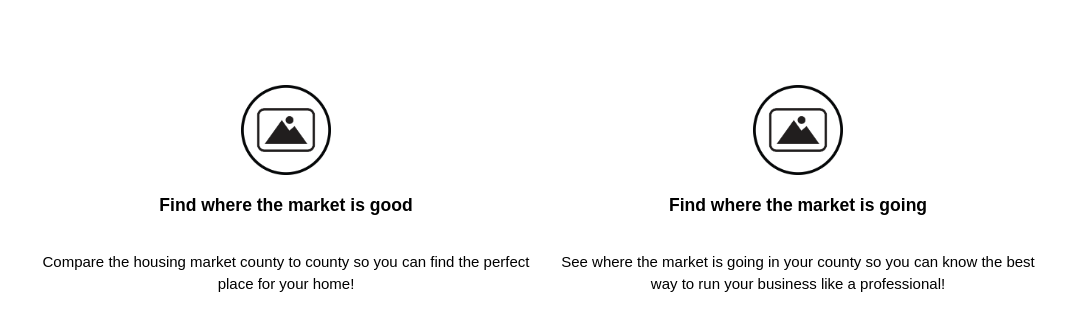
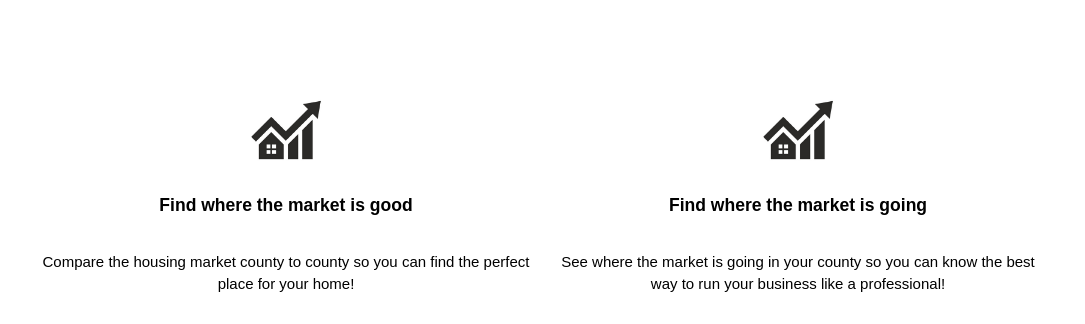
Before and after one commit to williamGarcia99x/Real_Estate_Explorer, a website: page App/index.html in a window 1280 px wide. Shown: the part 557-881 px from the top of the page, without its empty margins (98-1183 px from the left). Drawn offline with Linux system fonts and the light colour scheme.

Commit message:
added icons

```diff
--- a/App/index.html
+++ b/App/index.html
@@ -50,14 +50,14 @@
     <section id="boxes">
       <div class="container">
         <div class="box">
-          <img src="./assets/img-2.png" />
+          <img src="./assets/up.png" />
           <h3>Find where the market is good</h3>
           <p>
             Compare the housing market county to county so you can find the perfect place for your home!
           </p>
         </div>
         <div class="box">
-          <img src="./assets/img-2.png" />
+          <img src="./assets/up.png" />
           <h3>Find where the market is going</h3>
           <p>
             See where the market is going in your county so you can know the best way to run your business like a professional!
```
Also changed, not shown: App/assets/up.png (added).
